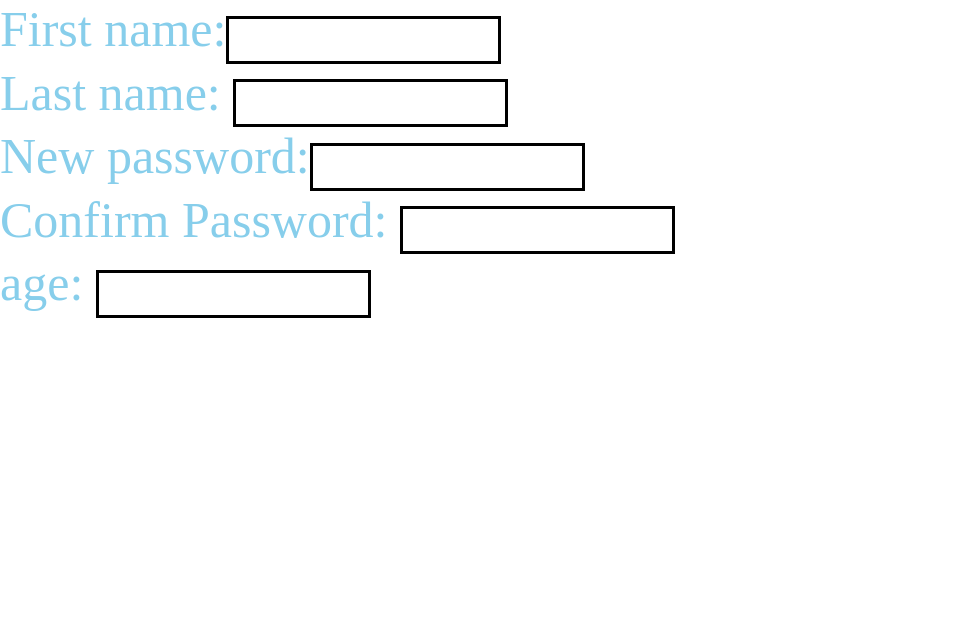
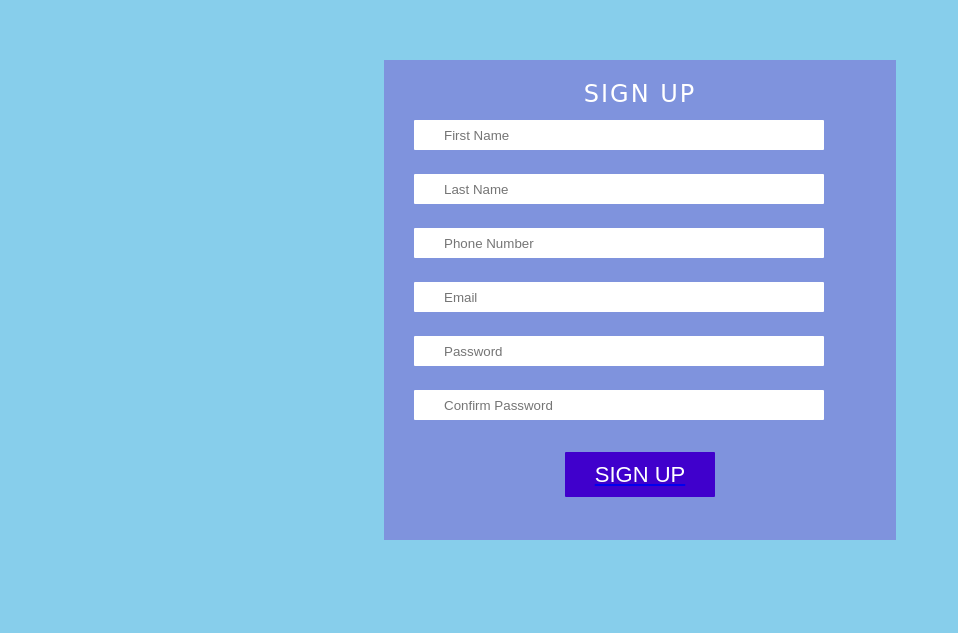
Before and after one commit to ZviGelbart/pro-gime, a plain HTML site: page html/form.html in a window 1280 px wide. Shown: the whole page, without its empty margins (0-958 px from the left). Drawn offline with Linux system fonts and the light colour scheme.

Commit message:
add file form

```diff
--- a/css/form.css
+++ b/css/form.css
@@ -1,12 +1,73 @@
+*{
+    padding: 0;
+    margin: 0;
+    box-sizing: border-box;
+}
+
 body{
-    margin: 0;
-    padding: 0;
-    color: skyblue;
-    font-size: 50px;
+    background-color: skyblue;
+    background-size: cover;
 }
-.formData{
-    border: solid ;
-    height: 40px;
-    font-size: 20px;
+
+.form{
+    width: 40%;
+    height: 600px;
+    margin: 30px auto 0;
+    overflow: hidden;
+}
+
+h1,h2{
+    color: #fff;
+    font-family: cursive;
+    text-align: center;
+    font-weight: 500;
+    text-transform: uppercase;
+    letter-spacing: 2px
+}
+
+form{
+    background: rgba(110, 10, 190, 0.3);
+    width: 100%;
+    height: 480px;
+    margin: 30px auto 10px;
+    padding: 20px 0;
 
 }
+
+ form > span{
+    width: 80%;
+    margin: 12px 30px;
+    height: 30px;
+    display: inline-block;
+    position: relative
+
+
+}
+
+input{
+    width: 100%;
+    height: 30px;
+    border-radius: 1px;
+    border:0;
+    padding-left: 30px;
+    text-transform: capitalize;
+}
+
+
+
+
+
+
+input[type="submit"]{
+width : 150px;
+margin-left: 28px;
+height: 45px;
+display: block;
+margin: 20px auto;
+background: #4000CC;
+color: #fff;
+font-size: 22px;
+padding: 0;
+text-transform: uppercase;
+cursor: pointer
+}
--- a/css/gameover.css
+++ b/css/gameover.css
@@ -4,4 +4,5 @@
     font-size: 100px;
     background-color: black;
     color: wheat;
+    display: block;
 }
--- a/html/form.html
+++ b/html/form.html
@@ -7,14 +7,17 @@
     <link rel="stylesheet" href="/css/form.css">
 </head>
 <body>
-    <form action=""></form>
-        <div class="formBody">
-        First name:<input type="text" name="firstName" pattern=".{6, 25}" title="Enter your name" class="formData"/><br>
-        Last name: <input type="text" name="lastName" pattern=".{6, 25}" title="Enter your family" class="formData"/><br>
-        New password:<input type="password" name="password" pattern="(?=.*\d)(?=.*[a-z])(?=.*[A-Z]).{6,12}" title="The password must contain at least one lowercase letter, one uppercase letter and one number. 6-12 characters" required class="formData"/><br>
-        Confirm Password: <input type="password" name="password" pattern="(?=.*\d)(?=.*[a-z])(?=.*[A-Z]).{6,12}" title="The password must contain at least one lowercase letter, one uppercase letter and one number. 6-12 characters" required class="formData"/><br>
-        age: <input type="text" name="age" pattern="[0-9]{0,3}" title="Please enter an age" required class="formData"/>
-        </div>
-    </form>
+    <div class="form">
+        <form>
+            <h2>sign up </h2>
+            <span><i class="fa fa-user" ></i><input type="text" placeholder="first name"></span>
+            <span><i class="fa fa-user" ></i><input type="text" placeholder="last name"></span>
+            <span><i class="fa fa-phone" ></i><input type="tel" placeholder="phone number" maxlength="13"></span>
+            <span><i class="fa fa-envelope" ></i><input type="email" placeholder="email"></span>
+            <span><i class="password" ></i><input type="password" placeholder="password"></span>
+            <span><i class="password" ></i><input type="password" placeholder="confirm password"></span>
+            <a href="/index.html"><input type="submit" value="sign up"></a>
+        </form>
+    </div>
 </body>
 </html>
--- /dev/null
+++ b/js/gameOver.js
@@ -0,0 +1,6 @@
+function endGame(time,point,level){
+    let document
+    if (time === 0 | point=== 0 | level === 0){
+        return //פןנקציה שמעלה את סןף את המשחק
+    }
+}
```
